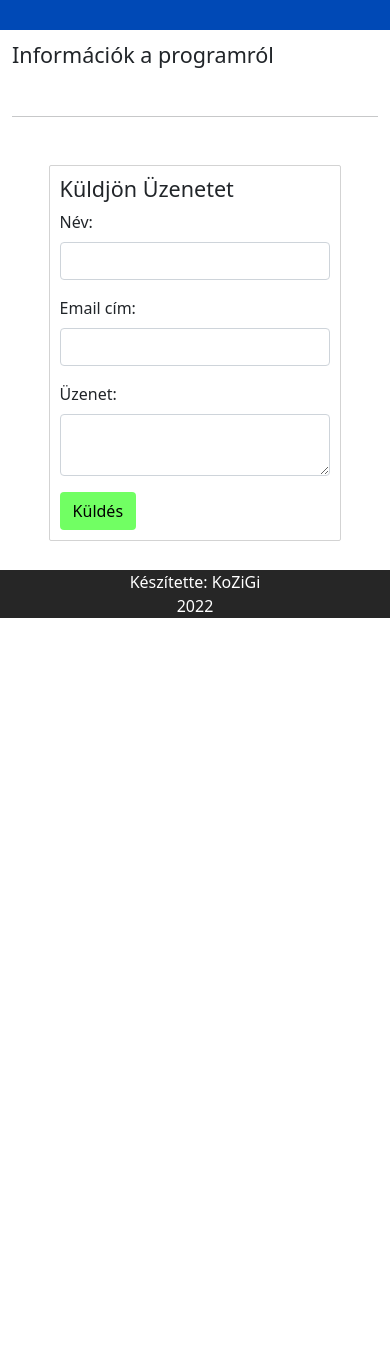
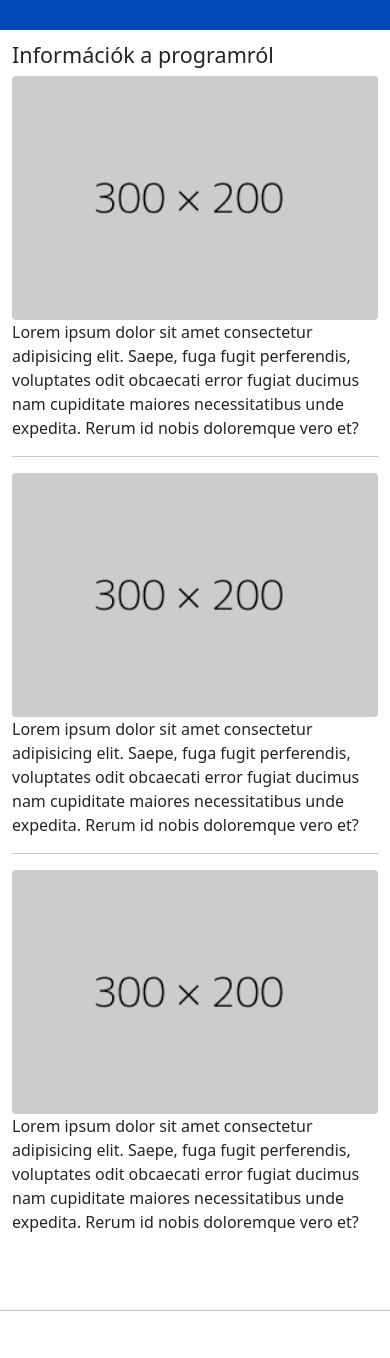
Before and after one commit to GinalZsolt/IKTproj-terfogatok, a plain HTML site: page frontend/promo/promo.html in a window 390 px wide. Shown: the part 226-1584 px from the top of the page. Before the commit the page ends 844 px from the top, so only its background shows below. Drawn offline with nearby package versions, Linux system fonts and the light colour scheme.

Commit message:
media query done, sm done

```diff
--- a/frontend/assets/media-query.css
+++ /dev/null
@@ -1,17 +0,0 @@
-/*Kis nézet*/
-@media screen and (max-width: 767px) {
-    .mddisplay{display: none;}
-    .lgdisplay{display: none;}
-}
-
-/*Közepes nézet*/
-@media screen and (max-width: 991px) {
-    .smdisplay{display: none;}
-    .lgdisplay{display: none;}
-}
-
-/*Nagy nézet*/
-@media screen and (max-width: 1199px) {
-    .mddisplay{display: none;}
-    .smdisplay{display: none;}
-}
--- a/frontend/promo/promo.html
+++ b/frontend/promo/promo.html
@@ -9,10 +9,9 @@
     <meta name="title" content="Pitagorátor">
     <meta name="keywords" content="Pitagorátor,alakzat,test,síkidom,matematika,KoZiGi,Letöltés">
     <meta name="description" content="Pitagorátor Az alakzatszámító bemutató oldala, letöltéssel">
+    <link rel="stylesheet" href="../assets/bootstrap.min.css">
     <link rel="stylesheet" href="https://cdn.jsdelivr.net/npm/bootstrap-icons@1.9.1/font/bootstrap-icons.css">
-    <link rel="stylesheet" href="../assets/bootstrap.min.css">
     <link rel="stylesheet" href="../assets/promo.css">
-    <link rel="stylesheet" href="../assets/media-query.css">
     <title>Pitagorátor</title>
 </head>
 <body>
@@ -41,7 +40,8 @@
         </header>
         <main>
           <h4>Információk a programról</h4>
-          <div class="row lgdisplay mt-4">
+          <div class=" d-none d-lg-block mt-4"> <!-- nagy méret -->
+            <div class="row">
               <div class="col-lg-4">
                 <div class="card " style="width: 18rem;">
                   <img src="" class="card-img-top" alt="">
@@ -73,15 +73,16 @@
                 </div>
               </div>
             </div>
-          <div class="mddisplay">
+          </div>
+          <div class="d-none d-md-block d-lg-none"> <!-- közepes méret -->
             <div class="row p-5">
               <p class="col-8">
                 Lorem ipsum dolor sit amet consectetur adipisicing elit. Quisquam officia inventore nihil tempore dolorem doloremque facere blanditiis eaque ea error tempora ad, quod maxime laudantium. Ipsam exercitationem quidem deleniti corporis.
               </p>
-              <img src="../assets/300x200.png" alt="dummy" title="dummy" class="image-fluid col-4">
+              <img src="../assets/300x200.png" alt="dummy" title="dummy" class="img-thumbnail image-fluid col-4">
             </div>
             <div class="row p-5">
-              <img src="../assets/300x200.png" alt="dummy" title="dummy" class="image-fluid col-4">
+              <img src="../assets/300x200.png" alt="dummy" title="dummy" class="img-thumbnail image-fluid col-4">
               <p class="col-8">
                 Lorem ipsum dolor sit amet consectetur adipisicing elit. Quisquam officia inventore nihil tempore dolorem doloremque facere blanditiis eaque ea error tempora ad, quod maxime laudantium. Ipsam exercitationem quidem deleniti corporis.
               </p>
@@ -90,12 +91,27 @@
               <p class="col-8">
                 Lorem ipsum dolor sit amet consectetur adipisicing elit. Quisquam officia inventore nihil tempore dolorem doloremque facere blanditiis eaque ea error tempora ad, quod maxime laudantium. Ipsam exercitationem quidem deleniti corporis.
               </p>
-              <img src="../assets/300x200.png" alt="dummy" title="dummy" class="image-fluid col-4">
+              <img src="../assets/300x200.png" alt="dummy" title="dummy" class="img-thumbnail image-fluid col-4">
             </div>
           </div>
-          <div class="smdisplay">
+          <div class="d-sm-block d-md-none"> <!-- kis méret -->
+            <div>
+              <img src="../assets/300x200.png" alt="igen" title="igen" class="w-100 rounded mx-auto">
               <p>Lorem ipsum dolor sit amet consectetur adipisicing elit. Saepe, fuga fugit perferendis, voluptates odit obcaecati error fugiat ducimus nam cupiditate maiores necessitatibus unde expedita. Rerum id nobis doloremque vero et?</p>
             </div>
+            <hr class="mx-auto w-80">
+          <div>
+            <img src="../assets/300x200.png" alt="igen" title="igen" class="w-100 rounded mx-auto">
+            <p>Lorem ipsum dolor sit amet consectetur adipisicing elit. Saepe, fuga fugit perferendis, voluptates odit obcaecati error fugiat ducimus nam cupiditate maiores necessitatibus unde expedita. Rerum id nobis doloremque vero et?</p>
+          </div>
+          </div>
+          <hr class="mx-auto w-80">
+        <div>
+          <img src="../assets/300x200.png" alt="igen" title="igen" class="w-100 rounded mx-auto">
+          <p>Lorem ipsum dolor sit amet consectetur adipisicing elit. Saepe, fuga fugit perferendis, voluptates odit obcaecati error fugiat ducimus nam cupiditate maiores necessitatibus unde expedita. Rerum id nobis doloremque vero et?</p>
+        </div>
+        </div>
+
           <hr class="mb-5 mt-5">
           <div class="formdiv">
             <form action="/api/send-message" method="post">
@@ -120,11 +136,14 @@
 
               </form>
             </div>
+        </div>
+
         </main>
         <footer>
           Készítette: KoZiGi <br>
           2022
         </footer>
     </div>
+    <script src="../assets/bootstrap.bundle.min.js"></script>
 </body>
 </html>
```
Lines whose indentation alone changed are shown as unchanged.
